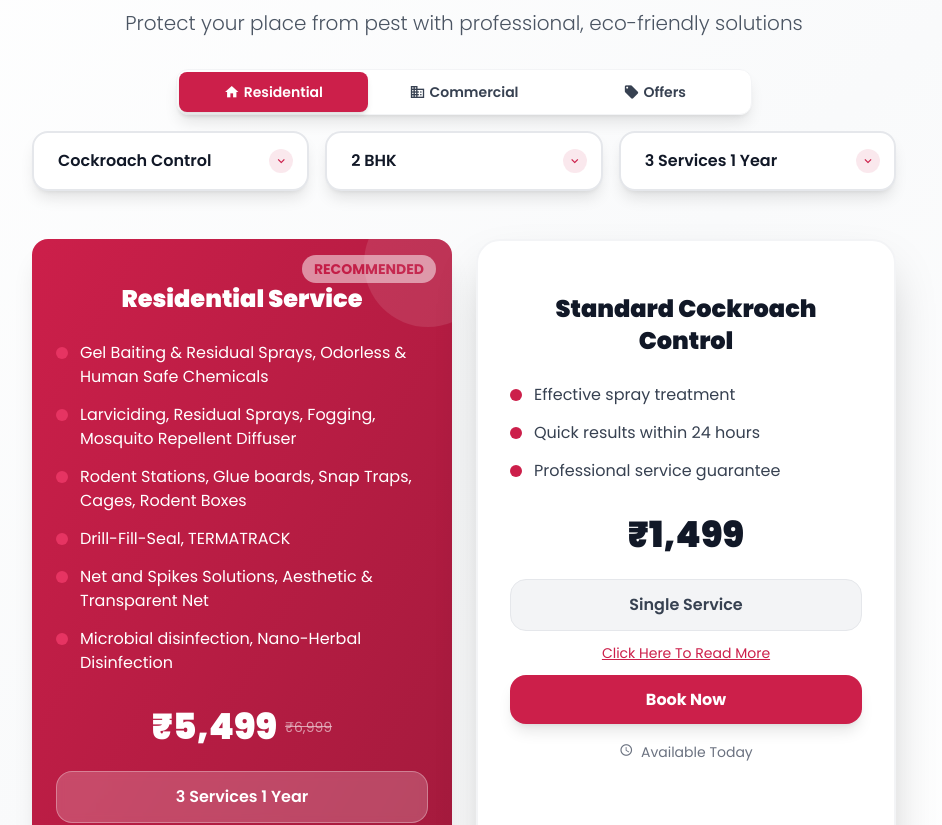
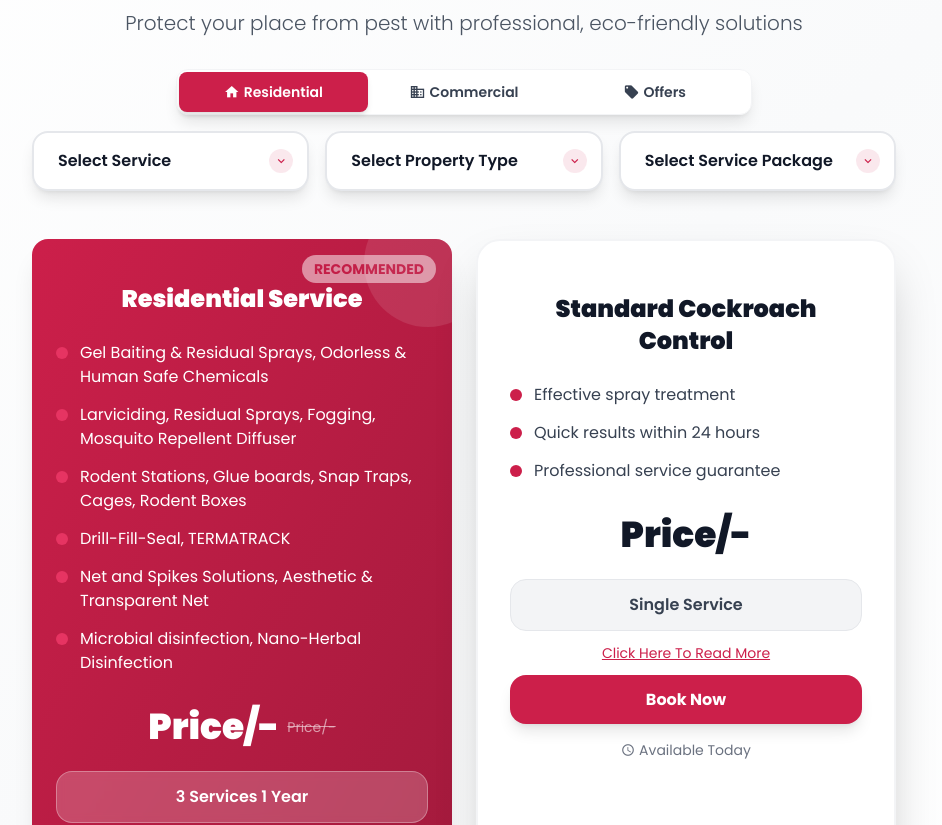
Before and after one commit to Neeraali-digital/PESTOZAP-FRONTEND, an Angular app: page / in a window 1280 px wide. Shown: the part 920-1745 px from the top of the page, without its empty margins (176-1118 px from the left). Built offline with nearby package versions, Linux system fonts and the light colour scheme.

Commit message:
filters fix

```diff
--- a/src/app/pages/home/home.component.html
+++ b/src/app/pages/home/home.component.html
@@ -78,10 +78,10 @@
       </div>
 
       <!-- Dropdown Filters -->
-      <div class="grid grid-cols-1 sm:grid-cols-2 lg:grid-cols-3 gap-3 sm:gap-4 max-w-4xl mx-auto mb-8 md:mb-12 px-4">
+      <div *ngIf="selectedServiceType !== 'offers'" class="grid grid-cols-1 sm:grid-cols-2 lg:grid-cols-3 gap-3 sm:gap-4 max-w-4xl mx-auto mb-8 md:mb-12 px-4">
         <div class="relative group">
           <select class="w-full bg-white border-2 border-gray-200 rounded-2xl px-4 sm:px-6 py-3 sm:py-4 text-gray-900 font-semibold shadow-lg hover:shadow-xl focus:outline-none focus:border-brand focus:shadow-2xl transition-all duration-300 appearance-none cursor-pointer text-sm sm:text-base">
-            <option value="" disabled selected>Cockroach Control</option>
+            <option value="" disabled selected>Select Service</option>
             <option value="cockroach">COCKROACHES & ANTS</option>
             <option value="mosquito">MOSQUITOES</option>
             <option value="rodent">RODENTS</option>
@@ -96,9 +96,9 @@
           </div>
         </div>
 
-        <div class="relative group">
+        <div class="relative group" *ngIf="selectedServiceType !== 'commercial-control'">
           <select class="w-full bg-white border-2 border-gray-200 rounded-2xl px-4 sm:px-6 py-3 sm:py-4 text-gray-900 font-semibold shadow-lg hover:shadow-xl focus:outline-none focus:border-brand focus:shadow-2xl transition-all duration-300 appearance-none cursor-pointer text-sm sm:text-base">
-            <option value="" disabled selected>2 BHK</option>
+            <option value="" disabled selected>Select Property Type</option>
             <option value="1bhk">1 BHK</option>
             <option value="2bhk">2 BHK</option>
             <option value="3bhk">3 BHK</option>
@@ -110,9 +110,13 @@
           </div>
         </div>
 
+        <div class="relative group" *ngIf="selectedServiceType === 'commercial-control'">
+          <input type="text" [(ngModel)]="squareFeet" placeholder="Enter square feet" class="w-full bg-white border-2 border-gray-200 rounded-2xl px-4 sm:px-6 py-3 sm:py-4 text-gray-900 font-semibold shadow-lg hover:shadow-xl focus:outline-none focus:border-brand focus:shadow-2xl transition-all duration-300 text-sm sm:text-base">
+        </div>
+
         <div class="relative group sm:col-span-2 lg:col-span-1">
           <select class="w-full bg-white border-2 border-gray-200 rounded-2xl px-4 sm:px-6 py-3 sm:py-4 text-gray-900 font-semibold shadow-lg hover:shadow-xl focus:outline-none focus:border-brand focus:shadow-2xl transition-all duration-300 appearance-none cursor-pointer text-sm sm:text-base">
-            <option value="" disabled selected>3 Services 1 Year</option>
+            <option value="" disabled selected>Select Service Package</option>
             <option value="single">Single Service</option>
             <option value="3-services">3 Services (1 Year)</option>
             <option value="6-services">6 Services (2 Years)</option>
@@ -170,7 +174,7 @@
               </button>
             </div>
 
-            <div class="text-xs sm:text-sm mt-4 text-center" [class]="card.isRecommended ? 'text-white/70' : 'text-gray-500'">
+            <div class="text-xs sm:text-sm mt-4 text-center flex justify-center items-center" [class]="card.isRecommended ? 'text-white/70' : 'text-gray-500'">
               <span class="material-icons text-sm mr-1">schedule</span>
               {{ card.lastBooking }}
             </div>
--- a/src/app/pages/home/home.component.ts
+++ b/src/app/pages/home/home.component.ts
@@ -40,6 +40,7 @@ export class HomeComponent implements OnInit, OnDestroy {
   selectedPestType = '';
   selectedPropertyType = '';
   selectedServicePackage = '';
+  squareFeet = '';
 
   advertisements: Advertisement[] = [];
 
@@ -100,8 +101,8 @@ export class HomeComponent implements OnInit, OnDestroy {
           'Net and Spikes Solutions, Aesthetic & Transparent Net',
           'Microbial disinfection, Nano-Herbal Disinfection'
         ],
-        price: '₹5,499',
-        originalPrice: '₹6,999',
+        price: 'Price/-',
+        originalPrice: 'Price/-',
         package: '3 Services 1 Year',
         isRecommended: true,
         lastBooking: 'Last Booking on 15th Dec 2023'
@@ -113,7 +114,7 @@ export class HomeComponent implements OnInit, OnDestroy {
           'Quick results within 24 hours',
           'Professional service guarantee'
         ],
-        price: '₹1,499',
+        price: 'Price/-',
         package: 'Single Service',
         lastBooking: 'Available Today'
       }
@@ -129,8 +130,8 @@ export class HomeComponent implements OnInit, OnDestroy {
           'Net and Spikes Solutions, Aesthetic & Transparent Net',
           'Microbial disinfection, Nano-Herbal Disinfection'
         ],
-        price: '₹7,999',
-        originalPrice: '₹9,999',
+        price: 'Price/-',
+        originalPrice: 'Price/-',
         package: '6 Services 2 Years',
         isRecommended: true,
         lastBooking: 'Last Booking on 20th Dec 2023'
@@ -143,7 +144,7 @@ export class HomeComponent implements OnInit, OnDestroy {
           'Safe for commercial areas',
           'Professional service'
         ],
-        price: '₹3,299',
+        price: 'Price/-',
         package: '3 Services 1 Year',
         lastBooking: 'Available Today'
       }
@@ -158,8 +159,8 @@ export class HomeComponent implements OnInit, OnDestroy {
           'Priority Scheduling for Businesses',
           'Eco-Friendly Treatments Included'
         ],
-        price: '₹7,999',
-        originalPrice: '₹9,999',
+        price: 'Price/-',
+        originalPrice: 'Price/-',
         package: 'Commercial Package',
         isRecommended: true,
         lastBooking: 'Last Booking on 15th Dec 2023'
@@ -173,8 +174,8 @@ export class HomeComponent implements OnInit, OnDestroy {
           'Safe Treatments for Homes with Kids',
           'Guaranteed Pest-Free Guarantee'
         ],
-        price: '₹5,499',
-        originalPrice: '₹6,999',
+        price: 'Price/-',
+        originalPrice: 'Price/-',
         package: 'Residential Package',
         lastBooking: 'Available Today'
       }
```
